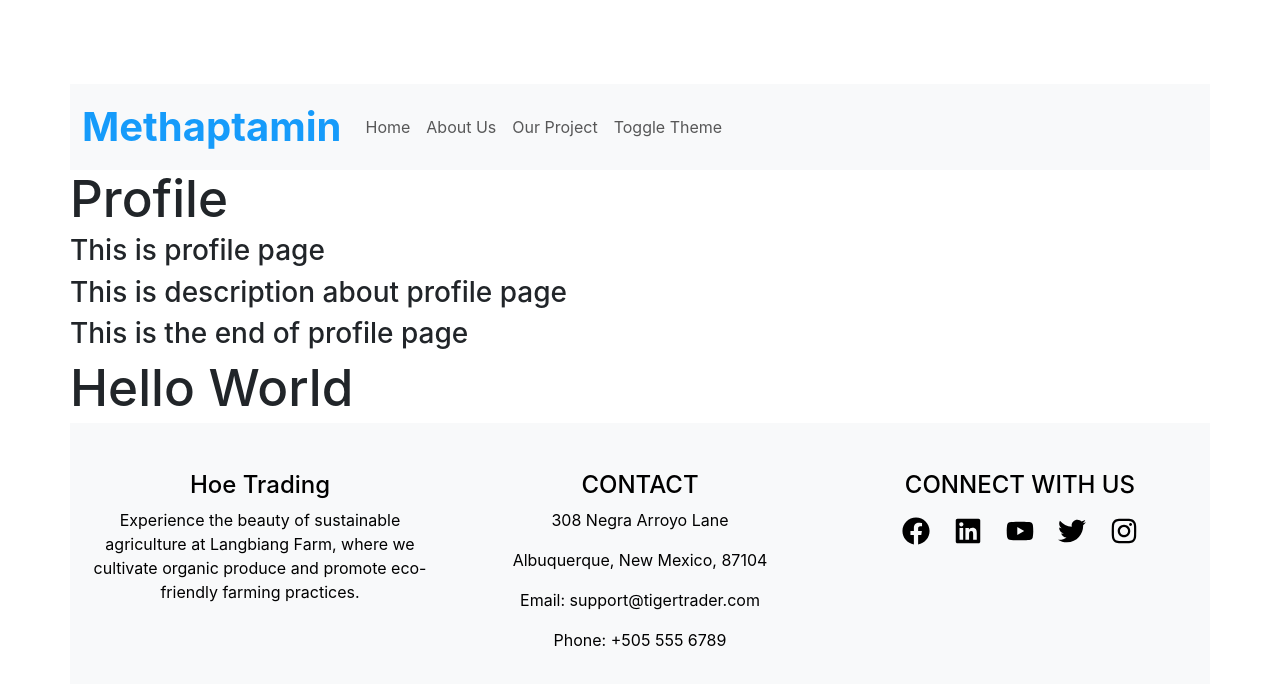
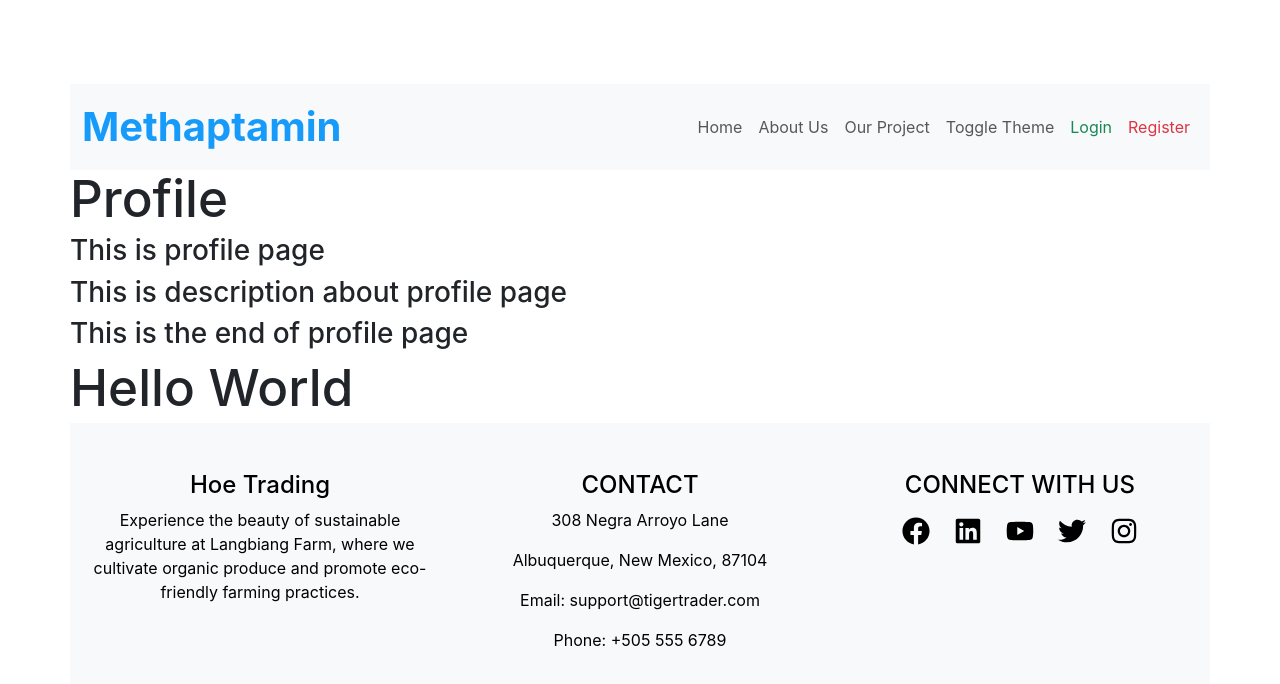
Before and after one commit to EHC-35-1/front-end, a React (Vite) app: page /profile in a window 1280 px wide. Shown: the top 684 px of the page. Built offline with nearby package versions, Linux system fonts and the light colour scheme.

Commit message:
Add Login and Register to header

```diff
--- a/src/layouts/components/Header/index.jsx
+++ b/src/layouts/components/Header/index.jsx
@@ -34,7 +34,7 @@ function Header() {
 
         {/* Navigation Links */}
         <div className="collapse navbar-collapse" id="navbarCollapse">
-          <ul className="navbar-nav">
+          <ul className="navbar-nav ms-auto">
             <li className="nav-item">
               <Link className="nav-link" to="/">
                 Home
@@ -53,6 +53,16 @@ function Header() {
             <li className="nav-item" onClick={toggleTheme}>
               <button className="nav-link">Toggle Theme</button>
             </li>
+            <li className="nav-item">
+              <Link className="nav-link text-success" to="/login">
+                Login
+              </Link>
+            </li>
+            <li className="nav-item">
+              <Link className="nav-link text-danger" to="/register">
+                Register
+              </Link>
+            </li>
           </ul>
         </div>
       </div>
```
